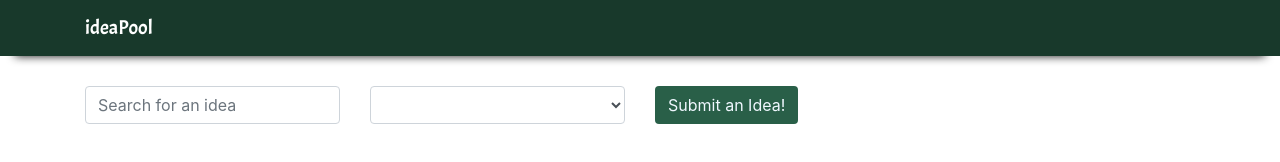
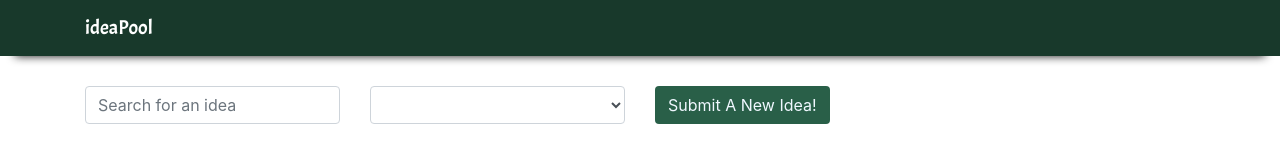
Before and after one commit to LadJignesh/ideaPool-server, a website: page frontend/index.html in a window 1280 px wide. Drawn offline with nearby package versions, Linux system fonts and the light colour scheme; some packages are replaced by stand-ins of ours; no server answers.

Commit message:
changed label

```diff
--- a/frontend/views/home.html
+++ b/frontend/views/home.html
@@ -16,7 +16,7 @@
             </div>
         <div class="col-4">
             <!-- <a href="" ng-click="removeAll()">Remove all Ideas</a> | -->
-            <button class="btn btn-customGreen" id="ideaForm-btn" data-toggle="modal" data-target="#myModal">Submit an Idea!</button>
+            <button class="btn btn-customGreen" id="ideaForm-btn" data-toggle="modal" data-target="#myModal">Submit A New Idea!</button>
         </div>
     </div>
     <div class="row">
```
